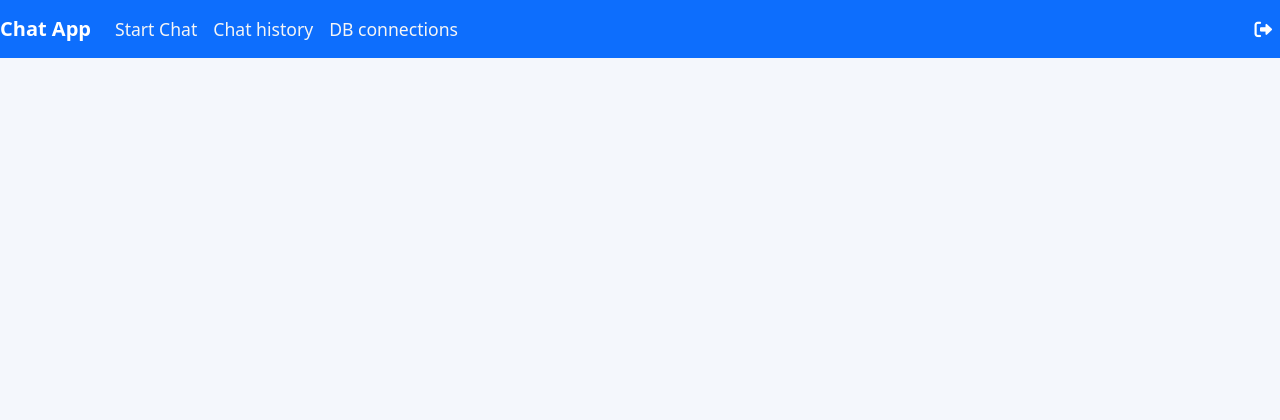
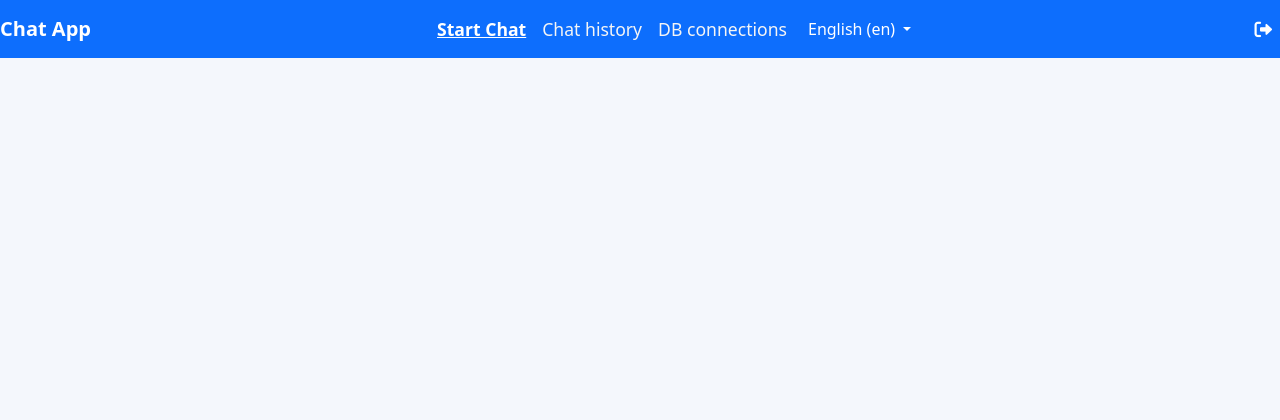
Before and after one commit to hbotond1999/Datafyme, a Django app: page /en/chat/ in a window 1280 px wide. Shown: the top 420 px of the page. Run offline with Django 5.2, Linux system fonts and the light colour scheme; a user stored in the database is signed in; tables that the repository leaves empty hold one stand-in row (values such as "Sample post"); parts of the project's set-up code (start-up, migrations or seed data) failed here and were passed over.

Commit message:
create change language

```diff
--- a/backend/reportassistant/home/templates/base_generic.html
+++ b/backend/reportassistant/home/templates/base_generic.html
@@ -18,22 +18,58 @@
         <span class="navbar-toggler-icon"></span>
     </button>
     <div class="collapse navbar-collapse" id="navbarNav">
-        <ul class="navbar-nav ml-auto">
-            <li class="nav-item {% if request.path == '/chat/' %}active{% endif %}">
-                <a class="nav-link" href="{% url 'chat:chat' %}">{% trans "Start Chat" %}</a>
+        <ul class="navbar-nav ms-auto">
+            {% url 'chat:chat' as chat_url%}
+            {% url 'chat:chat_history' as chat_history_url%}
+            {% url 'db_configurator:manage_connections' as manage_connections_url %}
+            <li class="nav-item {% if request.path == chat_url %}active{% endif %}">
+                <a class="nav-link" href="{{ chat_url }}">{% trans "Start Chat" %}</a>
             </li>
-            <li class="nav-item {% if request.path == '/chat/history/' %}active{% endif %}">
-                <a class="nav-link" href="{% url 'chat:chat_history' %}">{% trans "Chat history" %}</a>
+            <li class="nav-item {% if request.path == chat_history_url %}active{% endif %}">
+                <a class="nav-link" href="{{ chat_history_url }}">{% trans "Chat history" %}</a>
             </li>
             {% if perms.db_configurator.view_databasesource %}
-                <li class="nav-item {% if request.path == '/db_configurator/' %}active{% endif %}">
-                    <a class="nav-link" href="{% url 'db_configurator:manage_connections' %}">{% trans "DB connections" %}</a>
+                <li class="nav-item {% if request.path == manage_connections_url%}active{% endif %}">
+                    <a class="nav-link" href="{{ manage_connections_url }}">{% trans "DB connections" %}</a>
                 </li>
             {% endif %}
         </ul>
+
+        <div>
+
+            {% get_current_language as CURRENT_LANGUAGE %}
+            {% get_available_languages as LANGUAGES %}
+            {% get_language_info_list for LANGUAGES as languages %}
+            <div  class="navbar-nav">
+                <form action="{% url 'set_language' %}" method="post">{% csrf_token %}
+                    <input name="next" type="hidden" value="{{ redirect_to }}">
+                    <div class="dropdown">
+                        <button style="color: white" class="btn dropdown-toggle" type="button" id="languageDropdown" data-bs-toggle="dropdown" aria-expanded="false">
+                            {% get_current_language as LANGUAGE_CODE %}
+                            {% get_language_info_list for LANGUAGES as languages %}
+                            {% for language in languages %}
+                                {% if language.code == LANGUAGE_CODE %}
+                                    {{ language.name_local }} ({{ language.code }})
+                                {% endif %}
+                            {% endfor %}
+                        </button>
+                        <ul class="dropdown-menu" aria-labelledby="languageDropdown">
+                            {% for language in languages %}
+                                <li>
+                                    <a class="dropdown-item" href="#" onclick="document.getElementById('languageSelect').value='{{ language.code }}'; this.closest('form').submit();">
+                                        {{ language.name_local }} ({{ language.code }})
+                                    </a>
+                                </li>
+                            {% endfor %}
+                        </ul>
+                        <input type="hidden" name="language" id="languageSelect">
+                    </div>
+                </form>
+            </div>
+        </div>
         <ul class="navbar-nav ms-auto">
             <li class="nav-item">
-                <a class="nav-link text-white" href="{% url 'accounts:logout' %}" title="Logout">
+                <a class="nav-link text-white" href="{% url 'accounts:logout' %}" title="{% trans "Logout" %}">
                     <i class="fas fa-sign-out-alt"></i>
                 </a>
             </li>
--- a/backend/reportassistant/reportassistant/urls.py
+++ b/backend/reportassistant/reportassistant/urls.py
@@ -17,6 +17,7 @@ Including another URLconf
 from django.contrib import admin
 from django.urls import path, include
 from django.conf.urls.i18n import i18n_patterns
+from django.views.i18n import set_language
 
 urlpatterns = i18n_patterns(
     path("dbloader/", include("dbloader.urls")),
@@ -26,4 +27,6 @@ urlpatterns = i18n_patterns(
     path('chat/', include('chat.urls')),
     path('admin/', admin.site.urls),
     path('rosetta/', include('rosetta.urls')),
+    path('set_language/', set_language, name='set_language'),
+
 )
```
Also changed, not shown: backend/README.md.
